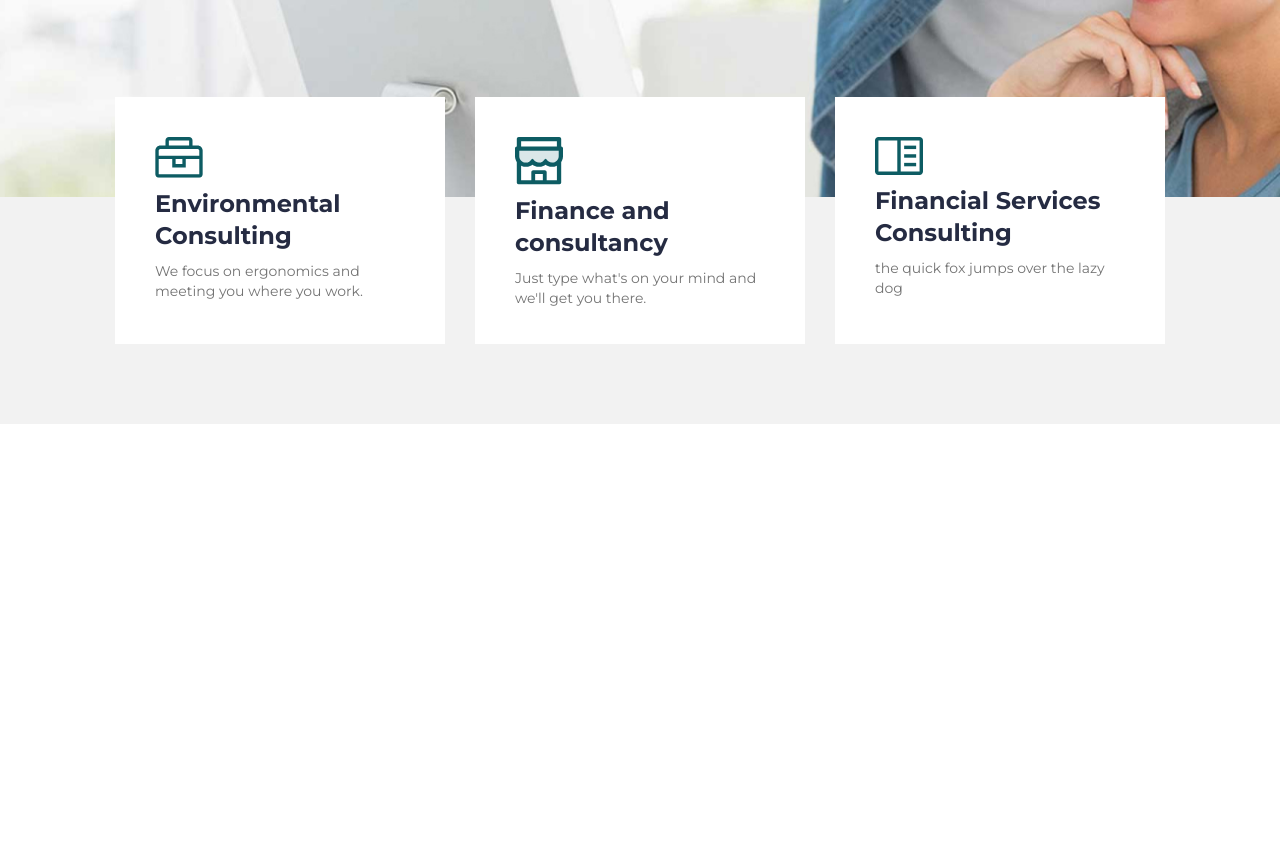
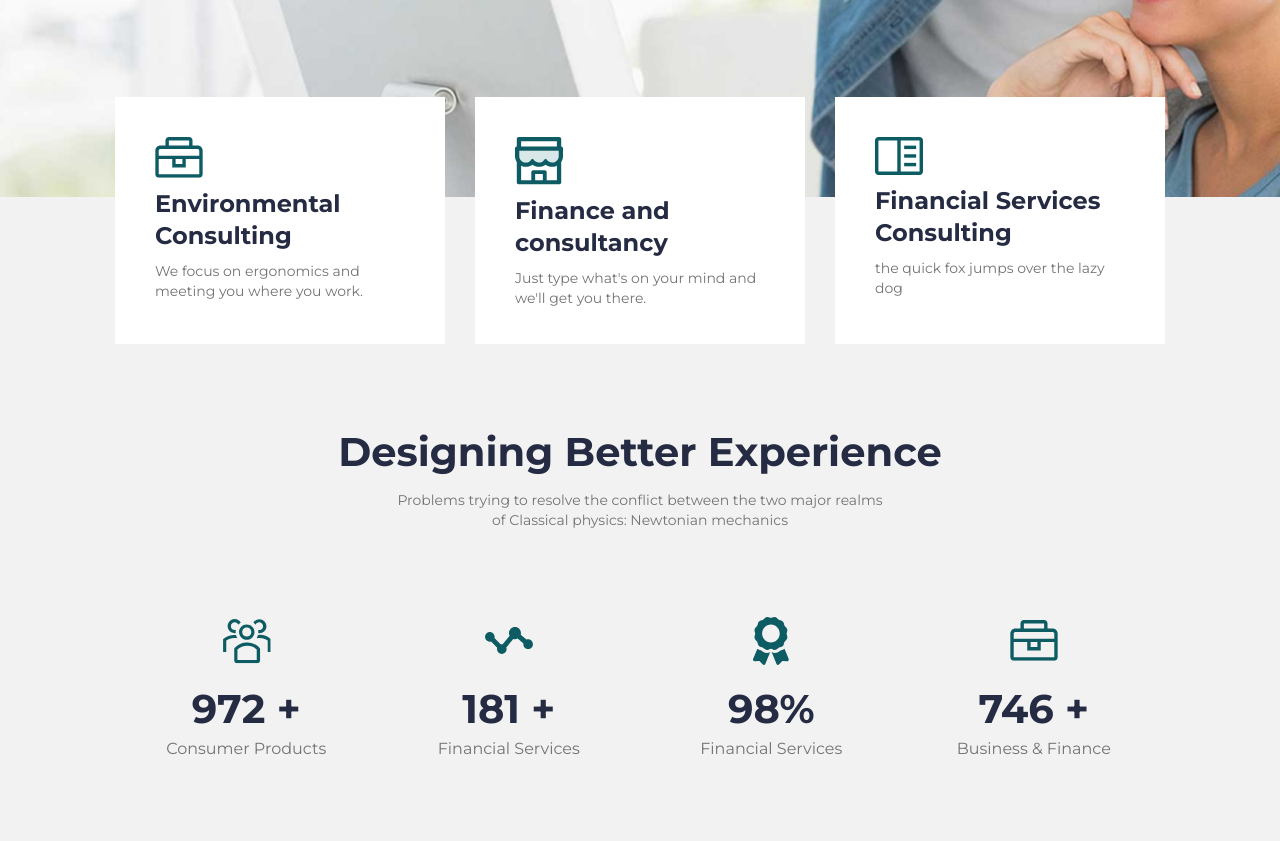
Before and after one commit to Wlad199/Project__15-Relvise, a website built with webpack: page src/index.html in a window 1280 px wide. Shown: the part 583-1424 px from the top of the page. Before the commit the page ends 1007 px from the top, so only its background shows below. Built offline with nearby package versions, Linux system fonts and the light colour scheme; files whose address does not match are found by name.

Commit message:
add advantage

```diff
--- a/src/html/_mainpage.htm
+++ b/src/html/_mainpage.htm
@@ -22,7 +22,7 @@
 						<img class="body-services__image_g" src="@img/services/01.svg" alt="">
 						<img class="body-services__image_w" src="@img/services/04.svg" alt="">
 					</div>
-					<div class="body-services__title">Environmental Consulting</div>
+					<h2 class="body-services__title">Environmental Consulting</h2>
 					<div class="body-services__text">We focus on ergonomics and meeting you where you work.</div>
 				</a>
 				<a href="#" class="body-services__column">
@@ -30,7 +30,7 @@
 						<img class="body-services__image_g" src="@img/services/02.svg" alt="">
 						<img class="body-services__image_w" src="@img/services/05.svg" alt="">
 					</div>
-					<div class="body-services__title">Finance and consultancy </div>
+					<h2 class="body-services__title">Finance and consultancy </h2>
 					<div class="body-services__text">Just type what's on your mind and we'll get you there.</div>
 				</a>
 				<a href="#" class="body-services__column">
@@ -38,10 +38,40 @@
 						<img class="body-services__image_g" src="@img/services/03.svg" alt="">
 						<img class="body-services__image_w" src="@img/services/06.svg" alt="">
 					</div>
-					<div class="body-services__title">Financial Services Consulting</div>
+					<h2 class="body-services__title">Financial Services Consulting</h2>
 					<div class="body-services__text">the quick fox jumps over the lazy dog</div>
 				</a>
 			</div>
 		</div>
 	</section>
+	<section class="advantage">
+		<div class="advantage__container">
+			<div class="advantage__text-block block-text">
+				<div class="block-text__title">Designing Better Experience</div>
+				<div class="block-text__text">Problems trying to resolve the conflict between the two major realms of Classical physics: Newtonian mechanics </div>
+			</div>
+			<div class="advantage__body">
+				<div class="advantage__column column-advantage">
+					<div class="column-advantage__image"><img src="@img/advantages/01.svg" alt=""></div>
+					<div class="column-advantage__value">972 +</div>
+					<div class="column-advantage__text">Consumer Products</div>
+				</div>
+				<div class="advantage__column column-advantage">
+					<div class="column-advantage__image"><img src="@img/advantages/02.svg" alt=""></div>
+					<div class="column-advantage__value">181 +</div>
+					<div class="column-advantage__text">Financial Services</div>
+				</div>
+				<div class="advantage__column column-advantage">
+					<div class="column-advantage__image"><img src="@img/advantages/03.svg" alt=""></div>
+					<div class="column-advantage__value">98%</div>
+					<div class="column-advantage__text">Financial Services</div>
+				</div>
+				<div class="advantage__column column-advantage">
+					<div class="column-advantage__image"><img src="@img/advantages/04.svg" alt=""></div>
+					<div class="column-advantage__value">746 +</div>
+					<div class="column-advantage__text">Business & Finance</div>
+				</div>
+			</div>
+		</div>
+	</section>
 </main>
--- a/src/scss/mainpage.scss
+++ b/src/scss/mainpage.scss
@@ -113,6 +113,7 @@
 	padding: 0px 0px 80px 0px;
 	@media (max-width: 767px) {
 		margin: -100px 0px 0px 0px;
+		padding: 0px 0px 60px 0px;
 	}
 
 	&__container {
@@ -199,3 +200,84 @@
 		}
 	}
 }
+
+// advantage ====================================================================================================//
+
+.advantage {
+	background-color: #f2f2f2;
+	padding: 0px 0px 80px 0px;
+
+	&__container {
+	}
+
+	&__text-block {
+		padding: 0px 0px 50px 0px;
+		@media (max-width: 767px) {
+			padding: 0px 0px 30px 0px;
+		}
+	}
+
+	&__body {
+		display: flex;
+		flex-wrap: wrap;
+	}
+
+	&__column {
+	}
+}
+.block-text {
+	text-align: center;
+
+	&__title {
+		font-size: 40px;
+		line-height: 142.5%; /* 57/40 */
+		font-weight: 700;
+		color: #252B42;
+		padding: 0px 0px 10px 0px;
+		@media (max-width: 767px) {
+			font-size: 30px;
+		}
+	}
+
+	&__text {
+		line-height: 142.857143%; /* 20/14 */
+		max-width: 500px;
+		margin: 0 auto;
+	}
+}
+.column-advantage {
+	flex: 0 1 25%;
+	padding: 30px 0px 0px 0px;
+	@media (max-width: 767px) {
+		flex: 0 1 50%;
+		padding: 30px 10px;
+	}
+	@media (max-width: 400px) {
+		flex: 0 1 100%;
+	}
+
+	&__image {
+		height: 48px;
+		display: flex;
+		align-items: center;
+		justify-content: center;
+		padding: 30px 0px 40px 0px;
+		@media (max-width: 400px) {
+			padding: 25px 0px 30px 0px;
+		}
+	}
+
+	&__value {
+		text-align: center;
+		font-size: 40px;
+		line-height: 142.5%; /* 57/40 */
+		font-weight: 700;
+		color: #252B42;
+	}
+
+	&__text {
+		text-align: center;
+		font-size: 16px;
+		line-height: 150%; /* 24/16 */
+	}
+}
```
Also changed, not shown: src/img/advantages/01.svg (renamed from src/img/img_old/advantages/01.svg), src/img/advantages/02.svg (renamed from src/img/img_old/advantages/02.svg), src/img/advantages/03.svg (renamed from src/img/img_old/advantages/03.svg), src/img/advantages/04.svg (renamed from src/img/img_old/advantages/04.svg).
